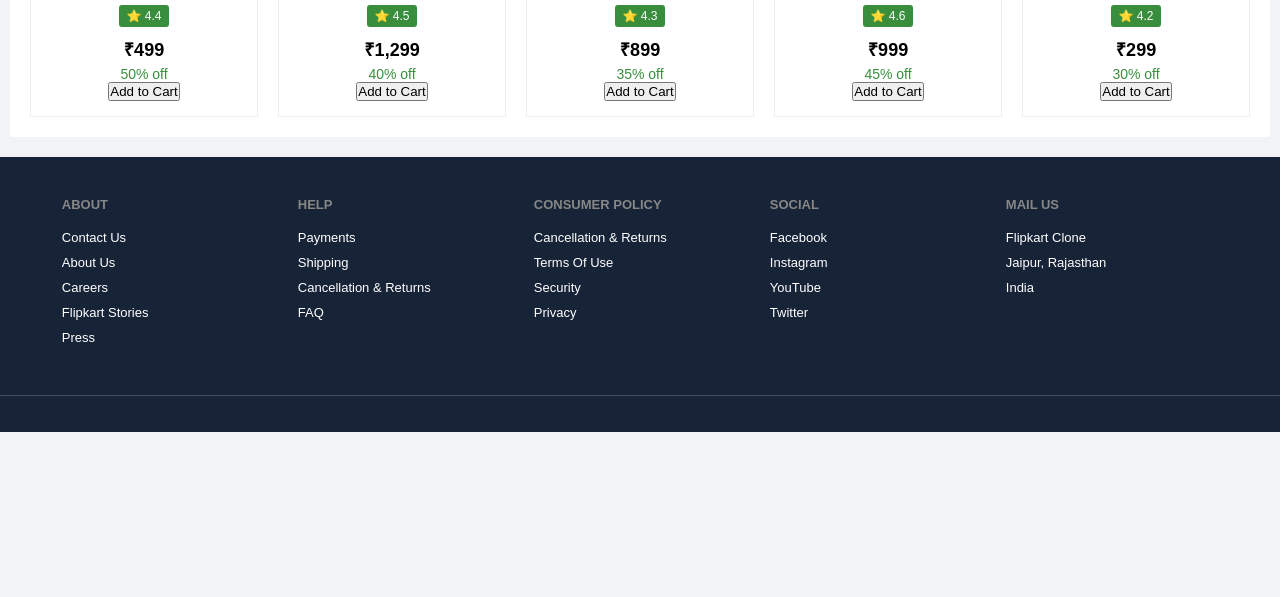
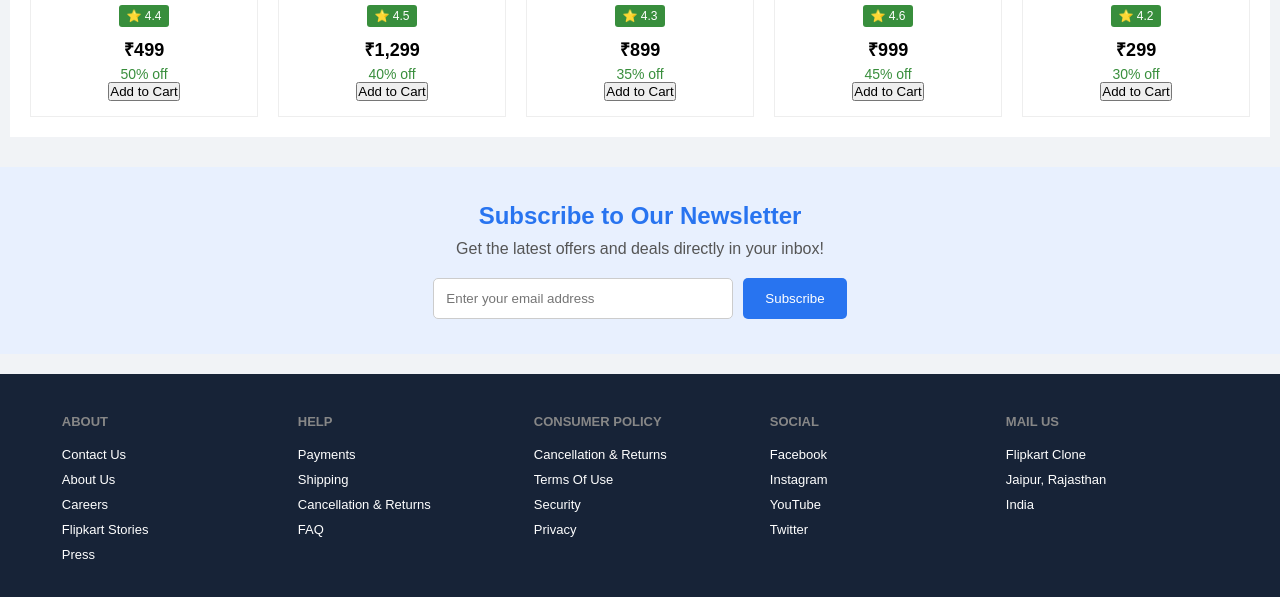
Before and after one commit to bhaveshg89/Flipcart-Clone, a plain HTML site: page index.html in a window 1280 px wide. Shown: the part 1181-1778 px from the top of the page. Before the commit the page ends 1613 px from the top, so only its background shows below. Drawn offline with Linux system fonts and the light colour scheme.

Commit message:
Add newsletter subscription section

```diff
--- a/index.html
+++ b/index.html
@@ -250,6 +250,15 @@
     </div>
 
 </section>
+<section class="newsletter">
+    <h2>Subscribe to Our Newsletter</h2>
+    <p>Get the latest offers and deals directly in your inbox!</p>
+
+    <div class="newsletter-form">
+        <input type="email" id="newsletterEmail" placeholder="Enter your email address">
+        <button onclick="subscribeNewsletter()">Subscribe</button>
+    </div>
+</section>
 <!-- Footer -->
 
 <footer class="footer">
--- a/script.js
+++ b/script.js
@@ -116,3 +116,16 @@ backToTopBtn.addEventListener("click", function () {
         behavior: "smooth"
     });
 });
+
+function subscribeNewsletter() {
+    const email = document.getElementById("newsletterEmail").value;
+
+    if (email === "") {
+        alert("Please enter your email address!");
+    } else if (!email.includes("@") || !email.includes(".")) {
+        alert("Please enter a valid email address!");
+    } else {
+        alert("Thank you for subscribing! 🎉");
+        document.getElementById("newsletterEmail").value = "";
+    }
+}
--- a/style.css
+++ b/style.css
@@ -698,3 +698,50 @@ body {
     background: #1558bd;
     transform: scale(1.1);
 }
+
+.newsletter {
+    background: #e8f0fe;
+    text-align: center;
+    padding: 35px 20px;
+    margin-top: 30px;
+}
+
+.newsletter h2 {
+    color: #2874f0;
+    margin-bottom: 10px;
+}
+
+.newsletter p {
+    color: #555;
+    margin-bottom: 20px;
+}
+
+.newsletter-form {
+    display: flex;
+    justify-content: center;
+    gap: 10px;
+    flex-wrap: wrap;
+}
+
+.newsletter-form input {
+    width: 300px;
+    max-width: 100%;
+    padding: 12px;
+    border: 1px solid #ccc;
+    border-radius: 5px;
+    outline: none;
+}
+
+.newsletter-form button {
+    background: #2874f0;
+    color: white;
+    border: none;
+    padding: 12px 22px;
+    border-radius: 5px;
+    cursor: pointer;
+    transition: 0.3s;
+}
+
+.newsletter-form button:hover {
+    background: #1558bd;
+}
```
